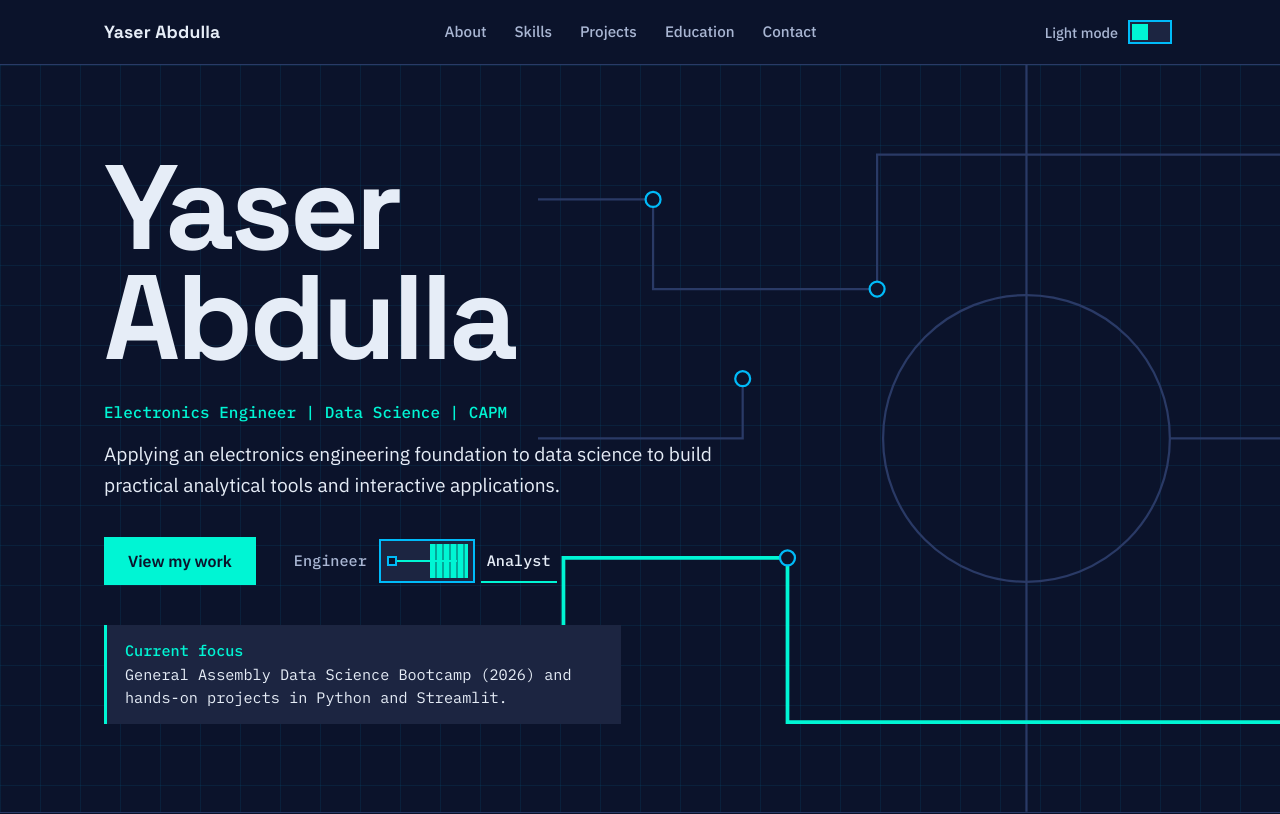
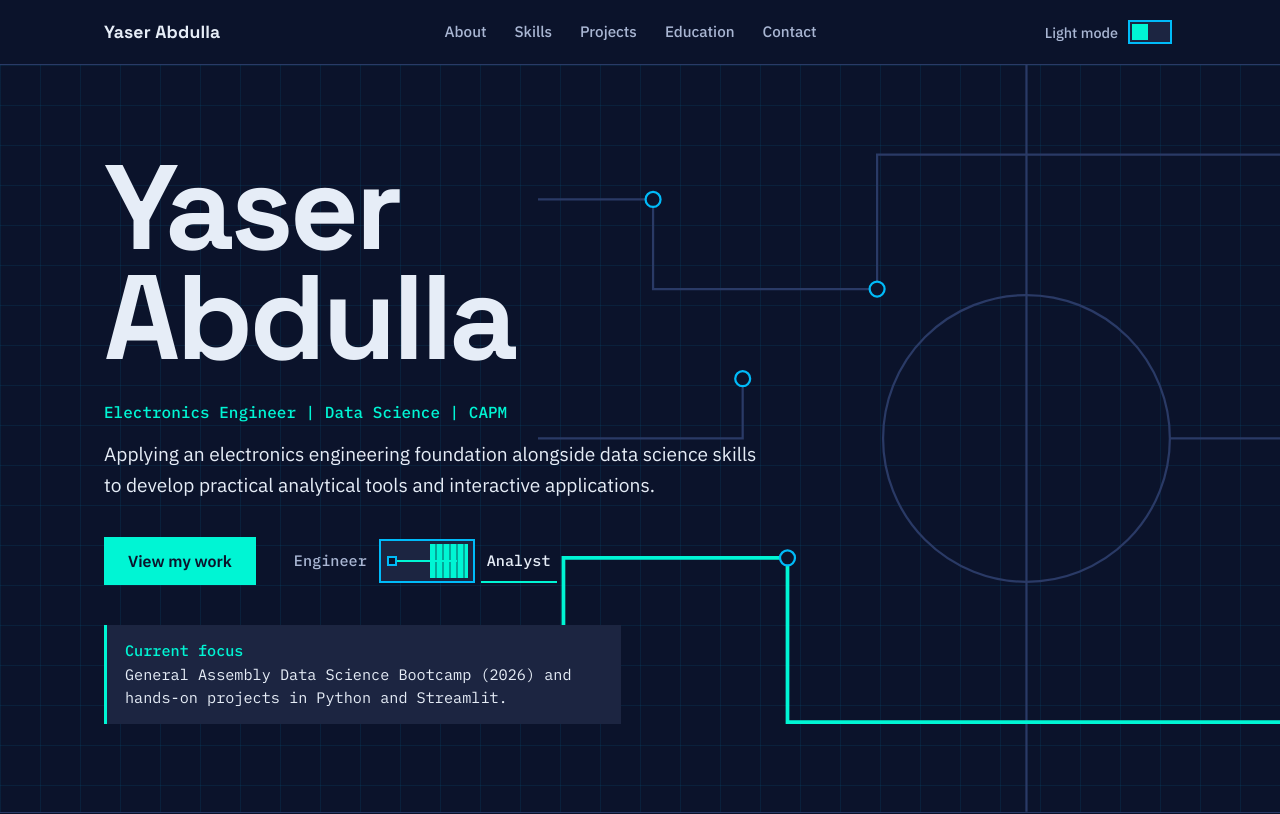
Before and after one commit to yaseradel02/YaserAdel02.github.io, a plain HTML site: page index.html in a window 1280 px wide. Shown: the top 814 px of the page. Drawn offline with Linux system fonts and the light colour scheme.

Commit message:
Add files via upload

```diff
--- a/index.html
+++ b/index.html
@@ -176,7 +176,7 @@ html{scroll-behavior:auto}
     <div class="wrap">
       <h1><span>Yaser</span><span>Abdulla</span></h1>
       <p class="role">Electronics Engineer | Data Science | CAPM</p>
-      <p class="statement">Applying an electronics engineering foundation to data science to build practical analytical tools and interactive applications.</p>
+      <p class="statement">Applying an electronics engineering foundation alongside data science skills to develop practical analytical tools and interactive applications.</p>
       <div class="actions">
         <a class="btn" href="#projects">View my work</a>
         <div class="circuit" role="group" aria-label="Interface view">
```
